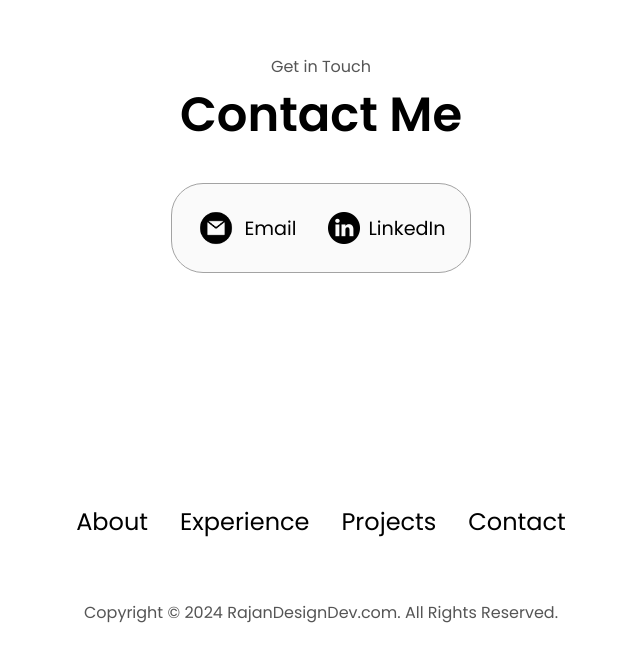
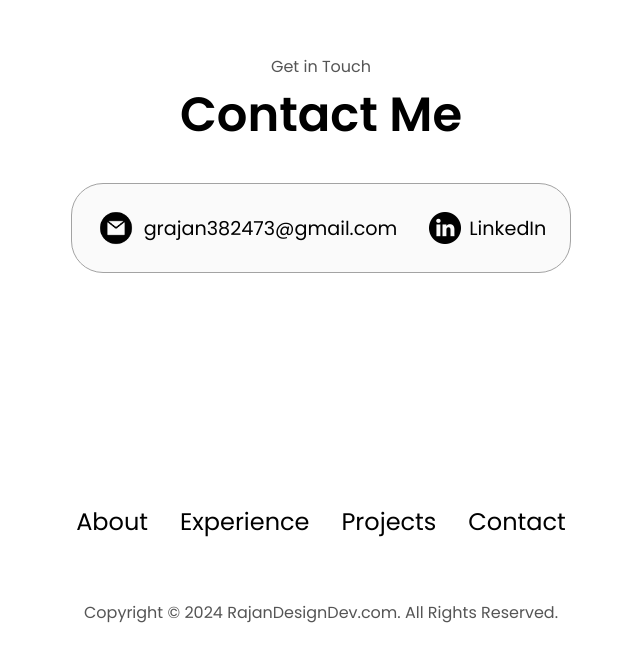
Before and after one commit to marshoook/html-css-js-portfolio, a plain HTML site: page index.html in a window 1280 px wide. Shown: the part 4395-5047 px from the top of the page, without its empty margins (319-959 px from the left). Drawn offline with Linux system fonts and the light colour scheme.

Commit message:
Update index.html

```diff
--- a/index.html
+++ b/index.html
@@ -290,7 +290,7 @@
             <div class="contact-info-upper-container reveal">
                 <div class="contact-info-container">
                     <img src="./assets/email.png" alt="Email icon" class="icon contact-icon emil-icon"/>
-                    <p><a href="mailto:grajan382473@gmail.com">Email</a></p>
+                    <p><a href="mailto:grajan382473@gmail.com">grajan382473@gmail.com</a></p>
                 </div>
                 <div class="contact-info-container">
                     <img src="./assets/linkedin.png" alt="LinkedIn icon" class="icon contact-icon"/>
```
